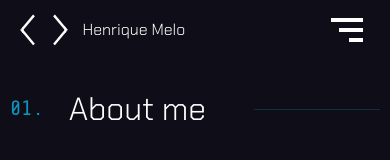
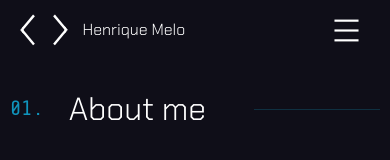
Before and after one commit to HenriqueAmorim20/henriquemelodev, a Nuxt app: page / in a window 390 px wide. Shown: the top 160 px of the page. Built offline with nearby package versions, Linux system fonts and the light colour scheme.

Commit message:
icon navbar mobile fix

```diff
--- a/components/mobile.vue
+++ b/components/mobile.vue
@@ -17,13 +17,13 @@
             xmlns="http://www.w3.org/2000/svg"
             aria-hidden="true"
             role="img"
+            width="35px"
             preserveAspectRatio="xMidYMid meet"
-            viewBox="0 0 24 24"
+            viewBox="0 0 512 512"
           >
-            <path
-              d="M4 6h16v2H4zm4 5h12v2H8zm5 5h7v2h-7z"
-              fill="currentColor"
-            />
+            <path fill="white" d="M80 96h352v32H80z" />
+            <path fill="white" d="M80 240h352v32H80z" />
+            <path fill="white" d="M80 384h352v32H80z" />
           </svg>
         </v-app-bar-nav-icon>
       </div>
```
